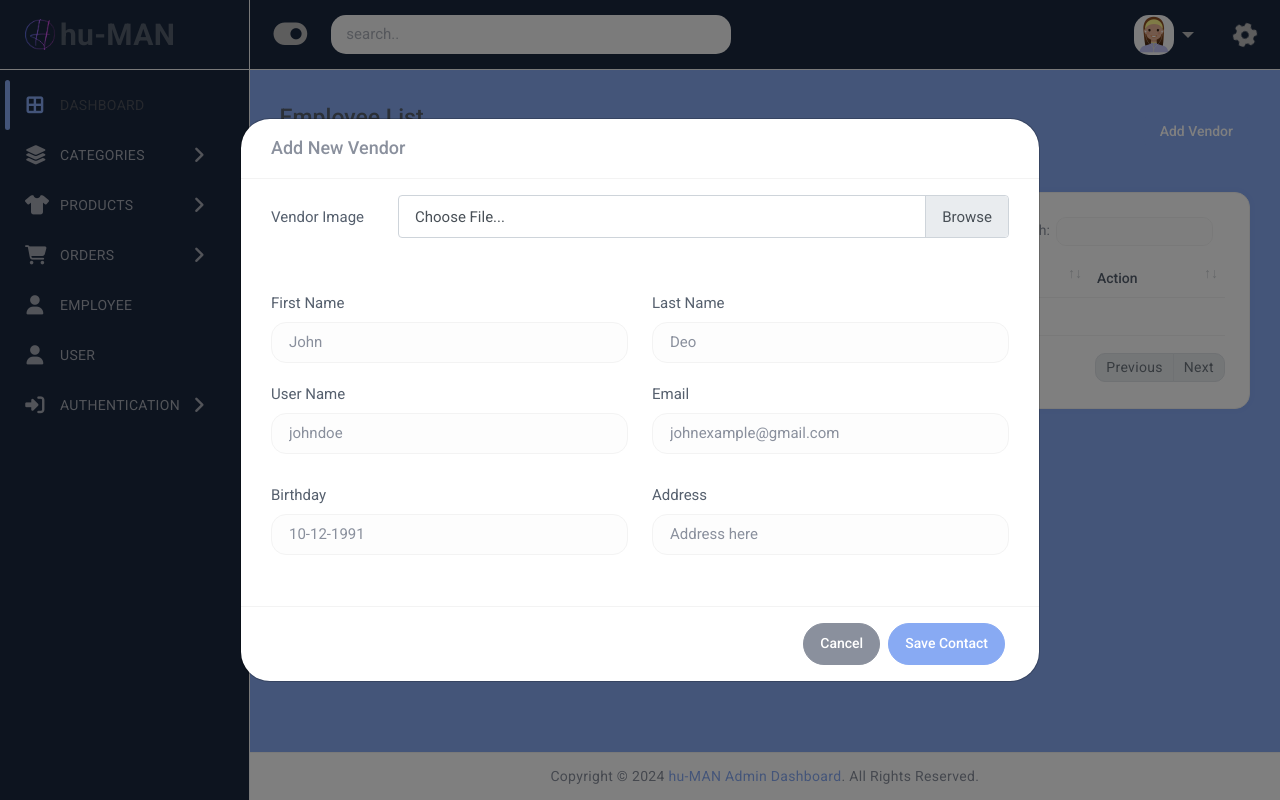
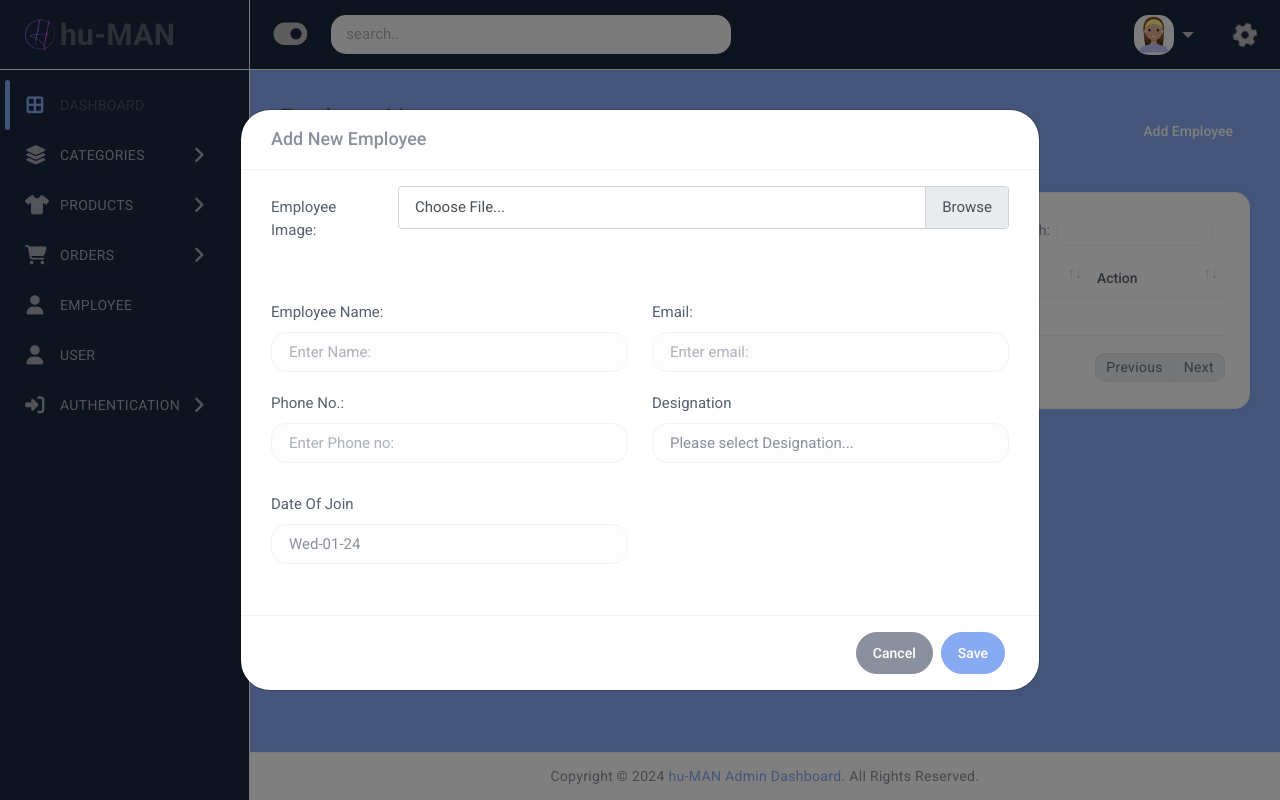
Before and after one commit to yash-sodavadiya/hu-MAN, a PHP site: page /admin/employee-list in a window 1280 px wide, after a click on "Add Employee". Run offline with PHP 8.4, Linux system fonts and the light colour scheme; data that the repository does not hold is empty; some libraries are stand-ins or nearby versions.

Commit message:
create employee backend

```diff
--- a/admin/employee-list.php
+++ b/admin/employee-list.php
@@ -50,12 +50,12 @@
 				<div>
 					<h1>Employee List</h1>
 					<p class="breadcrumbs"><span><a href="index.html">Home</a></span>
-						<span><i class="mdi mdi-chevron-right"></i></span>Vendor
+						<span><i class="mdi mdi-chevron-right"></i></span>Employee
 					</p>
 				</div>
 				<div>
 					<button type="button" class="btn btn-primary" data-bs-toggle="modal" data-bs-target="#addVendor">
-						Add Vendor
+						Add Employee
 					</button>
 				</div>
 			</div>
@@ -84,7 +84,7 @@
 										foreach ($result as $row) { ?>
 											<tr>
 												<td><img class="vendor-thumb"
-														src="assets/img/vendor/<?php echo $row['emp_img'] ?>"
+														src="./assets/img/user/<?php echo $row['emp_img'] ?>"
 														alt="vendor image" /></td>
 												<td>
 													<?php echo $row['emp_name'] ?>
@@ -135,19 +135,20 @@
 				aria-labelledby="exampleModalCenterTitle" aria-hidden="true">
 				<div class="modal-dialog modal-dialog-centered modal-lg" role="document">
 					<div class="modal-content">
-						<form>
+						<form action="php/add_emp.php" method="post" enctype="multipart/form-data">
 							<div class="modal-header px-4">
-								<h5 class="modal-title" id="exampleModalCenterTitle">Add New Vendor</h5>
+								<h5 class="modal-title" id="exampleModalCenterTitle">Add New Employee</h5>
 							</div>
 
 							<div class="modal-body px-4">
 								<div class="form-group row mb-6">
-									<label for="coverImage" class="col-sm-4 col-lg-2 col-form-label">Vendor
-										Image</label>
+									<label for="coverImage" class="col-sm-4 col-lg-2 col-form-label">Employee
+										Image: </label>
+
 
 									<div class="col-sm-8 col-lg-10">
 										<div class="custom-file mb-1">
-											<input type="file" class="custom-file-input" id="coverImage" required>
+											<input type="file" class="custom-file-input" id="coverImage" name="emp_img" required>
 											<label class="custom-file-label" for="coverImage">Choose file...</label>
 											<div class="invalid-feedback">Example invalid custom file feedback</div>
 										</div>
@@ -157,53 +158,55 @@
 								<div class="row mb-2">
 									<div class="col-lg-6">
 										<div class="form-group">
-											<label for="firstName">First name</label>
-											<input type="text" class="form-control" id="firstName" value="John">
+											<label for="emp_name">Employee name: </label>
+											<input type="text" class="form-control" name="emp_name" id="emp_name" placeholder="Enter Name:">
 										</div>
 									</div>
 
 									<div class="col-lg-6">
 										<div class="form-group">
-											<label for="lastName">Last name</label>
-											<input type="text" class="form-control" id="lastName" value="Deo">
+											<label for="emp_email">Email: </label>
+											<input type="text" class="form-control" id="emp_email" name="emp_email" placeholder="Enter email:">
 										</div>
 									</div>
 
 									<div class="col-lg-6">
 										<div class="form-group mb-4">
-											<label for="userName">User name</label>
-											<input type="text" class="form-control" id="userName" value="johndoe">
+											<label for="phone">Phone No.: </label>
+											<input type="text" class="form-control" id="phone" name="phone" placeholder="Enter Phone no:">
 										</div>
 									</div>
 
 									<div class="col-lg-6">
 										<div class="form-group mb-4">
-											<label for="email">Email</label>
-											<input type="email" class="form-control" id="email"
-												value="johnexample@gmail.com">
+											<label for="designation">Designation</label>
+											<select name="designation" id="" class="form-control">
+												<option value="">Please select Designation...</option>
+												<option value="Manager">Manager</option>
+												<option value="Saleman">Saleman</option>
+												<option value="Accountant">Accountant</option>
+												<option value="Marketing Manager">Marketing Manager</option>
+												<option value="Business Analyst">Business Analyst</option>
+												<option value="Product Manager">Product Manager</option>
+											</select>
 										</div>
 									</div>
 
 									<div class="col-lg-6">
 										<div class="form-group mb-4">
-											<label for="Birthday">Birthday</label>
-											<input type="text" class="form-control" id="Birthday" value="10-12-1991">
+											<label for="DOJ">Date Of Join</label>
+											<input type="text"  class="form-control" id="DOJ" name="DOJ" value="<?php $currentDate = date("D-m-y"); echo $currentDate;?>">
 										</div>
 									</div>
 
-									<div class="col-lg-6">
-										<div class="form-group mb-4">
-											<label for="event">Address</label>
-											<input type="text" class="form-control" id="event" value="Address here">
-										</div>
-									</div>
+
 								</div>
 							</div>
 
 							<div class="modal-footer px-4">
 								<button type="button" class="btn btn-secondary btn-pill"
 									data-bs-dismiss="modal">Cancel</button>
-								<button type="button" class="btn btn-primary btn-pill">Save Contact</button>
+								<button type="submit" name="save" class="btn btn-primary btn-pill">Save</button>
 							</div>
 						</form>
 					</div>
```
Also changed, not shown: admin/main-category.php (+1 -57 lines), admin/php/add_emp.php (added, +20 -0 lines), admin/sub-category.php (+1 -72 lines), admin/assets/img/user/ec-site-logo.png (added), admin/assets/img/user/logo-login.png (added), 1 other file.
